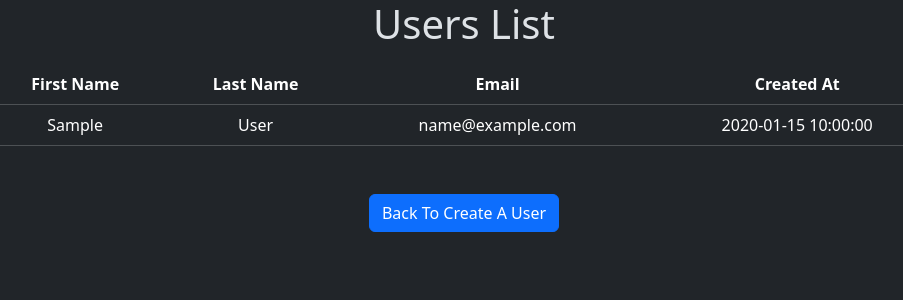
After one commit to DriftingShade/Python, a Flask app: page /users in a window 1280 px wide. The commit adds this page. Shown: the top 300 px of the page, without its empty margins (176-1079 px from the left). Run offline with Flask 3, Linux system fonts and the light colour scheme; tables that the repository leaves empty hold one stand-in row (values such as "Sample post").

Commit message:
got it all working!

```diff
--- a/Week4/Users_CR/server.py
+++ b/Week4/Users_CR/server.py
@@ -1,4 +1,6 @@
 from flask import Flask, render_template, request, redirect
+
+from user import User
 
 app = Flask(__name__)
 
@@ -6,6 +8,22 @@ app = Flask(__name__)
 def index():
     return render_template("index.html")
 
+@app.route('/create_user', methods=["POST"])
+def create_user():
+
+    data = {
+        "fname": request.form["fname"],
+        "lname": request.form["lname"],
+        "email": request.form["email"]
+    }
+    User.save(data)
+    return redirect("/users")
+
+@app.route('/users')
+def show_users():
+    users = User.get_all()
+
+    return render_template("users.html", all_users = users)
 
 
 
--- /dev/null
+++ b/Week4/Users_CR/templates/users.html
@@ -0,0 +1,38 @@
+<!DOCTYPE html>
+<html lang="en" data-bs-theme="dark">
+<head>
+    <meta charset="UTF-8">
+    <meta name="viewport" content="width=device-width, initial-scale=1.0">
+    <link href="https://cdn.jsdelivr.net/npm/bootstrap@5.3.3/dist/css/bootstrap.min.css" rel="stylesheet"
+    integrity="sha384-QWTKZyjpPEjISv5WaRU9OFeRpok6YctnYmDr5pNlyT2bRjXh0JMhjY6hW+ALEwIH" crossorigin="anonymous">
+    <title>All Users</title>
+</head>
+<body>
+    <h1 class="text-center">Users List</h1>
+    <table class="table table-dark table-hover text-center w-75 mx-auto mt-3">
+        <thead>
+            <tr>
+                <th>First Name</th>
+                <th>Last Name</th>
+                <th>Email</th>
+                <th>Created At</th>
+            </tr>
+        </thead>
+        <tbody>
+            {% for i in all_users %}
+                <tr>
+                    <td>{{ i.first_name }}</td>
+                    <td>{{ i.last_name }}</td>
+                    <td>{{ i.email }}</td>
+                    <td>{{ i.created_at }}</td>
+                </tr>
+            {% endfor %}
+        </tbody>
+    </table>
+    <div class="container text-center mt-5">
+        <form action="/">
+            <input type="submit" class="btn btn-primary" value="Back To Create A User">
+        </form>
+    </div>
+</body>
+</html>
--- /dev/null
+++ b/Week4/Users_CR/user.py
@@ -0,0 +1,25 @@
+from mysqlconnection import connectToMySQL
+
+class User:
+    DB = "users_schema"
+    def __init__( self , data ):
+        self.id = data['id']
+        self.first_name = data['first_name']
+        self.last_name = data['last_name']
+        self.email = data['email']
+        self.created_at = data['created_at']
+        self.updated_at = data['updated_at']
+    @classmethod
+    def get_all(cls):
+        query = "SELECT * FROM users;"
+        results = connectToMySQL('users_schema').query_db(query)
+        users = []
+        for user in results:
+            users.append(cls(user))
+        return users
+
+    @classmethod
+    def save(cls, data):
+        query = "INSERT INTO users (first_name, last_name, email, created_at, updated_at) VALUES (%(fname)s, %(lname)s, %(email)s, NOW(), NOW());"
+
+        return connectToMySQL('users_schema').query_db(query, data)
```
Also changed, not shown: Week4/Users_CR/templates/index.html (+17 -1 lines), 2 other files.
